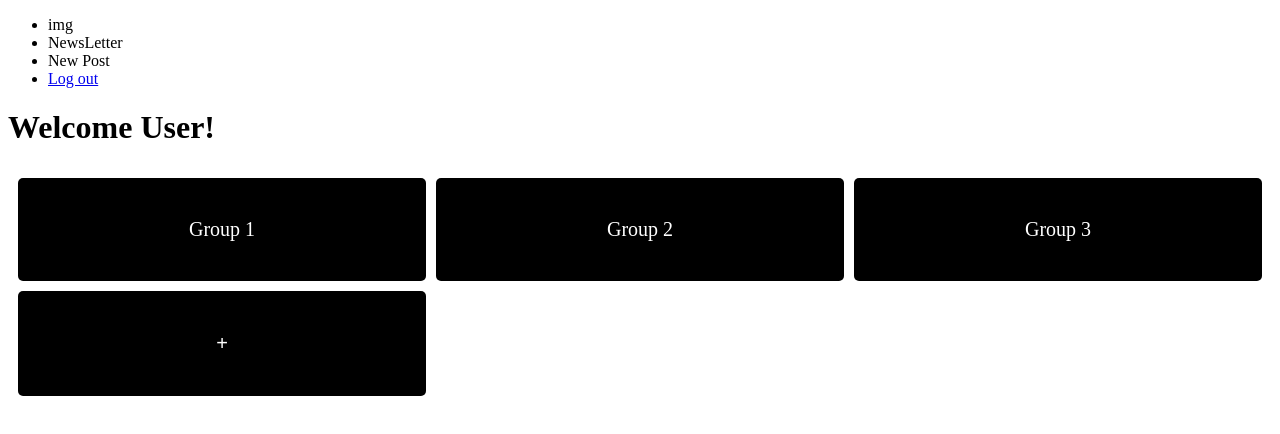
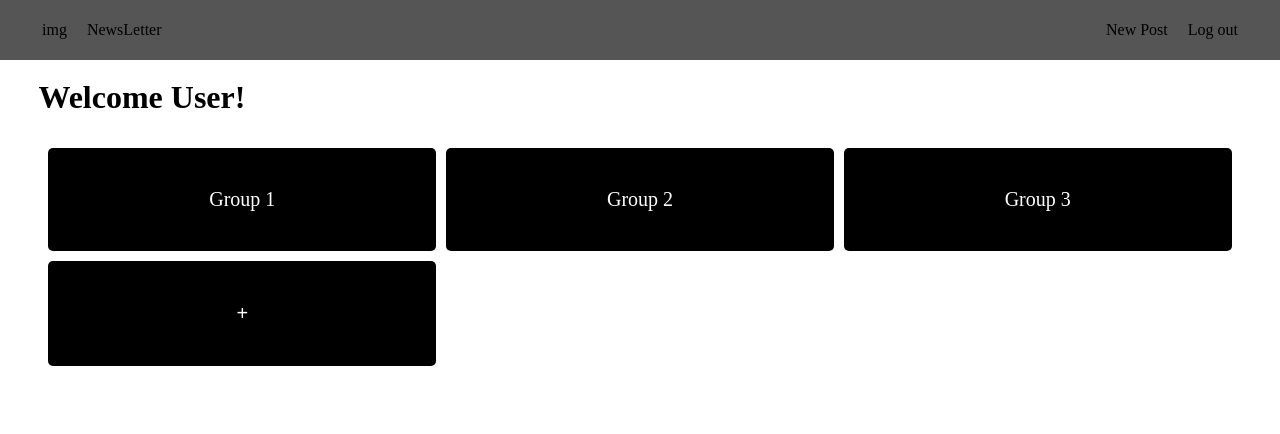
Before and after one commit to wongbernice/newsletter, a plain HTML site: page dash.html in a window 1280 px wide. Drawn offline with Linux system fonts and the light colour scheme.

Commit message:
Added styling to dash and groupPage

```diff
--- a/dash.html
+++ b/dash.html
@@ -34,14 +34,18 @@
 
             }
         </style>
+        <link rel="stylesheet" href="styles.css">
     </head>
     <body>
         <div class="navbar">
-            <ul>
+            <ul class="nav-left">
                 <li>img</li>
                 <li>NewsLetter</li>
-                <li>New Post</li>
-                <li><a href="#" id="logout-link">Log out</a></li>
+            </ul>
+            <ul class="nav-right">
+                <li><a href="#" id="new-post-link">New Post</a></li>
+                <li><a href="dash.html" id="logout-link">Log out</a></li>
+
             </ul>
         </div>
         <h1>Welcome User!</h1>
--- /dev/null
+++ b/styles.css
@@ -0,0 +1,57 @@
+
+body{
+    font-size: 16px;
+    padding-top: 50px;
+    padding-bottom: 40px;
+    margin-left:3%;
+    margin-right:3%;
+}
+
+/*navigation banner*/
+.navbar{
+    z-index: 1000;
+    overflow: hidden;
+    position: fixed;
+    top: 0;
+    left: 0;
+    width:100%;
+    box-sizing: border-box;
+    padding: 1.3rem 2rem;
+
+    background-color: var(--accent-color-dark);
+    display: flex;
+    justify-content: space-between;
+    align-items: center;
+
+}
+
+.navbar ul{
+    list-style-type: none;
+    display: flex;
+    margin: 0;
+    padding: 0;
+}
+
+.navbar li{
+    margin: 0 10px;
+}
+
+a,
+a:visited,
+a:hover,
+a:active {
+  text-decoration: none;
+  color: var(--text-color);
+}
+
+
+/*colors*/
+:root{
+    /*main colors*/
+    --bg-color: #f1dde7;
+    --text-color: #000000;
+
+    /*accent colors*/
+    --accent-color-dark: #565555;
+    --accent-color-darkest: #000000;
+}
```
Also changed, not shown: groupPage.html (+6 -3 lines).
